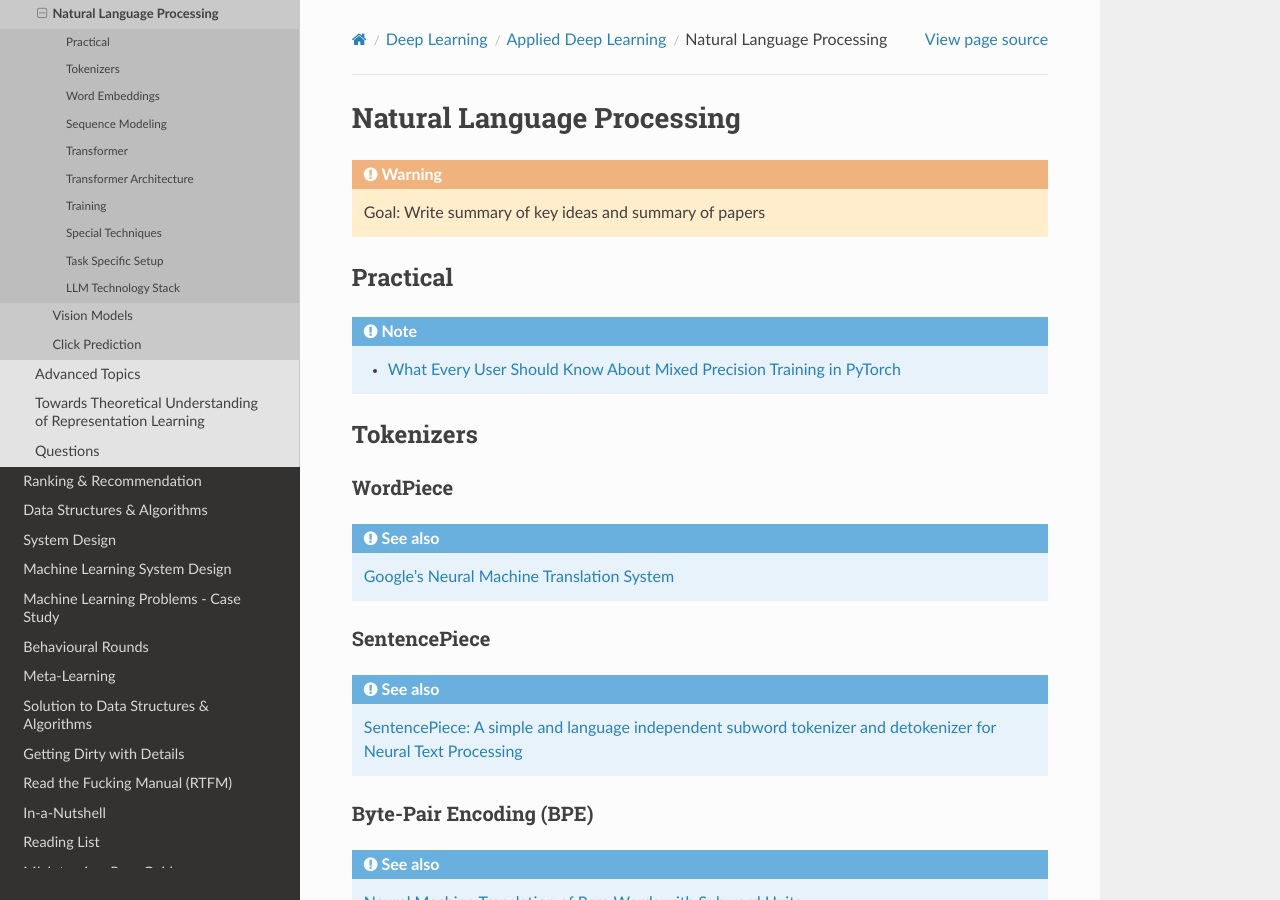
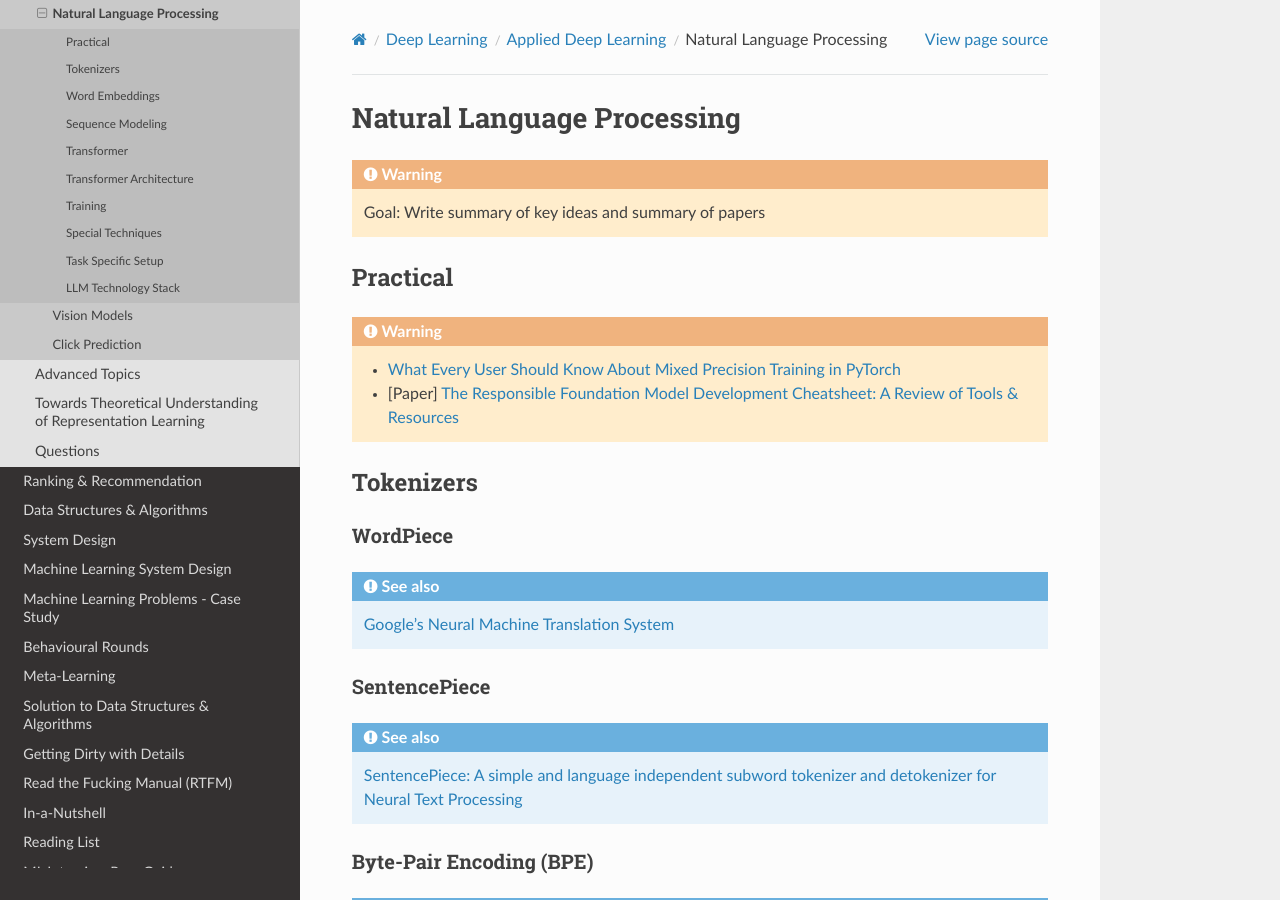
Before and after one commit to uselesstechjunks/leetcode, a Sphinx documentation site: the page built from docs/source/dl/application/nlp.rst, in a window 1280 px wide and 900 px high. Built offline with Sphinx 7.4.7 and the Read the Docs theme 2.0.0, drawn with Linux system fonts in a browser that asks for light colours.

Commit message:
Update nlp.rst (#227)

```diff
--- a/docs/source/dl/application/nlp.rst
+++ b/docs/source/dl/application/nlp.rst
@@ -7,8 +7,9 @@ Natural Language Processing
 *****************************************************************************************
 Practical
 *****************************************************************************************
-.. note::
+.. warning::
 	* `What Every User Should Know About Mixed Precision Training in PyTorch <https://pytorch.org/blog/what-every-user-should-know-about-mixed-precision-training-in-pytorch/>`_
+	* [Paper] `The Responsible Foundation Model Development Cheatsheet: A Review of Tools & Resources <https://arxiv.org/abs/2406.16746>`_
 
 *****************************************************************************************
 Tokenizers
```
